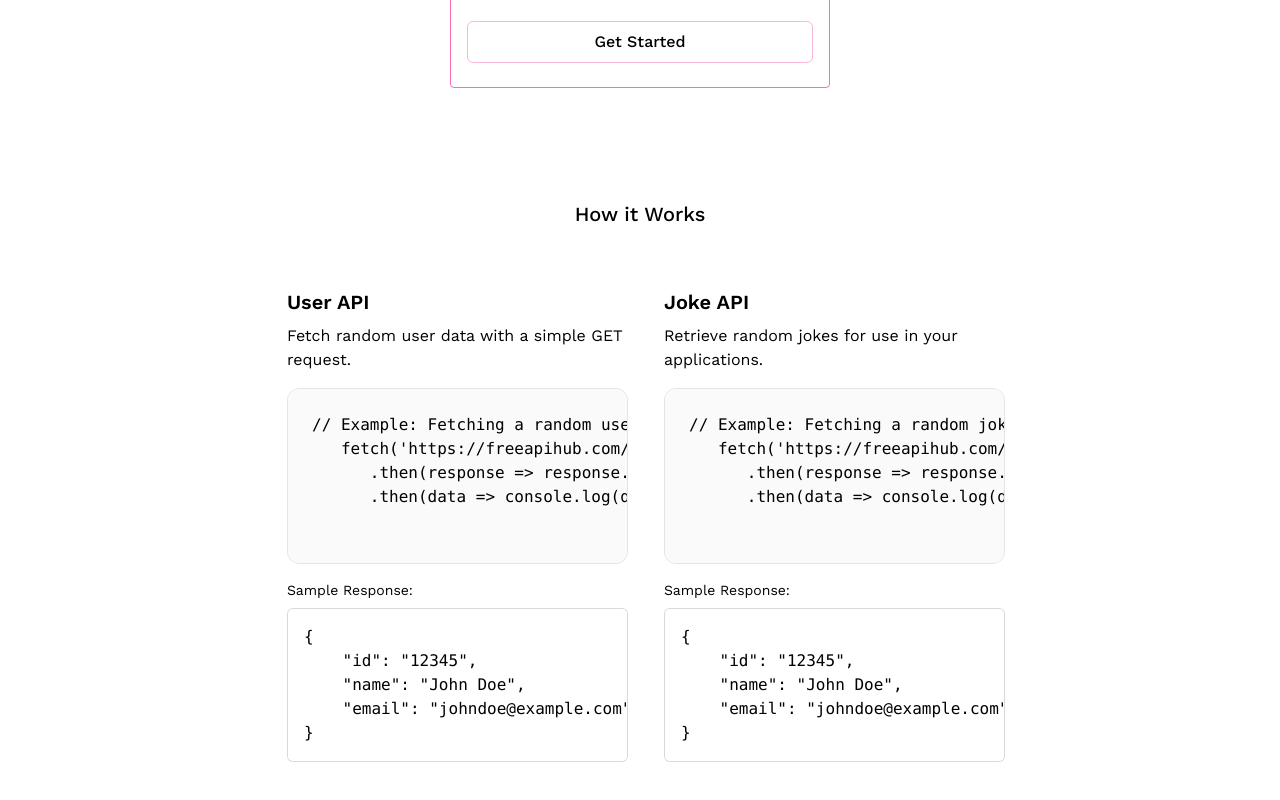
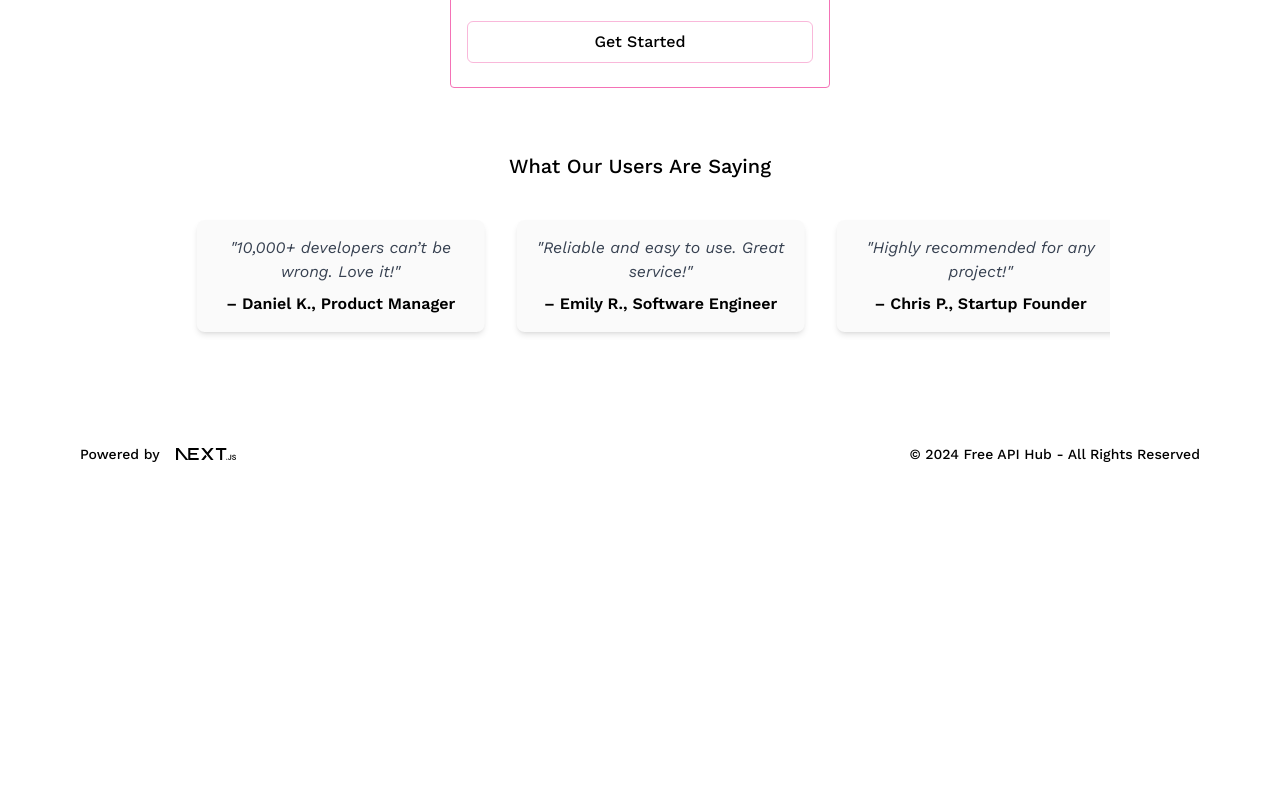
Before and after one commit to rehan-adi/FreeApiHub, a Next.js app in the folder apps/freeapihub-docs/: page / in a window 1280 px wide. Shown: the part 1938-2738 px from the top of the page. After the commit the page ends 2426 px from the top, so only its background shows below. Built offline with nearby package versions, Linux system fonts and the light colour scheme; no server answers.

Commit message:
Remove how it works section from landing page

```diff
--- a/apps/freeapihub-docs/app/page.tsx
+++ b/apps/freeapihub-docs/app/page.tsx
@@ -209,66 +209,6 @@ export default function Home() {
         </div>
       </div>
 
-      {/* How it works  */}
-      <div className="w-full py-12 text-black dark:text-white">
-        <h2 className="text-xl font-medium text-center mb-10">How it Works</h2>
-        <div className="flex flex-col md:flex-row justify-between items-center md:gap-3 md:px-[275px] w-full">
-          {/* API Usage Example: User API */}
-          <div className="md:mb-8 mb-6 md:px-3 md:py-5 p-4 md:w-1/2 w-full rounded-lg">
-            <h3 className="text-xl font-semibold mb-2">User API</h3>
-            <p className="mb-4">
-              Fetch random user data with a simple GET request.
-            </p>
-            <pre className="bg-zinc-50 p-6 dark:bg-zinc-900 border border-zinc-200 dark:border-zinc-700/50 min-h-44 w-full rounded-xl hover:border-zinc-300 dark:hover:border-zinc-700 transition-colors flex flex-col justify-start items-start overflow-auto">
-              <code>
-                {`// Example: Fetching a random user
-   fetch('https://freeapihub.com/api/user')
-      .then(response => response.json())
-      .then(data => console.log(data));
-              `}
-              </code>
-            </pre>
-            <p className="mt-4 mb-2 text-sm">Sample Response:</p>
-            <pre className="bg-white dark:bg-[#0E0C0C] border dark:border-white dark:border-opacity-15 border-black border-opacity-15 p-4 rounded-md overflow-auto">
-              <code>
-                {`{
-    "id": "12345",
-    "name": "John Doe",
-    "email": "johndoe@example.com",
-}`}
-              </code>
-            </pre>
-          </div>
-
-          {/* API Usage Example: Joke API */}
-          <div className="mb-8 md:px-3 md:py-5 p-4  md:w-1/2 w-full rounded-lg">
-            <h3 className="text-xl font-semibold mb-2">Joke API</h3>
-            <p className="mb-4">
-              Retrieve random jokes for use in your applications.
-            </p>
-            <pre className="bg-zinc-50 p-6 dark:bg-zinc-900 border border-zinc-200 dark:border-zinc-700/50 min-h-44 w-full rounded-xl hover:border-zinc-300 dark:hover:border-zinc-700 transition-colors flex flex-col justify-start items-start overflow-auto">
-              <code>
-                {`// Example: Fetching a random joke
-   fetch('https://freeapihub.com/api/joke')
-      .then(response => response.json())
-      .then(data => console.log(data));
-                `}
-              </code>
-            </pre>
-            <p className="mt-4 mb-2 text-sm">Sample Response:</p>
-            <pre className="bg-white dark:bg-[#0E0C0C] border dark:border-white dark:border-opacity-15 border-black border-opacity-15 p-4 rounded-md overflow-auto">
-              <code>
-                {`{
-    "id": "12345",
-    "name": "John Doe",
-    "email": "johndoe@example.com",
-}`}
-              </code>
-            </pre>
-          </div>
-        </div>
-      </div>
-
       <div className="w-full text-center mb-8">
         <h1 className="text-xl font-medium text-black dark:text-white">
           What Our Users Are Saying
```
